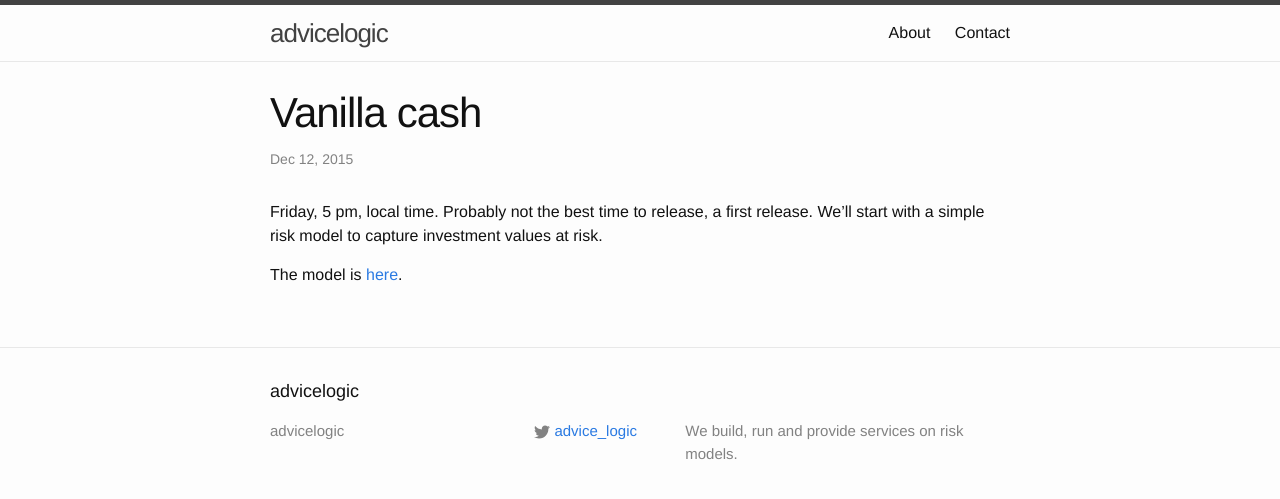
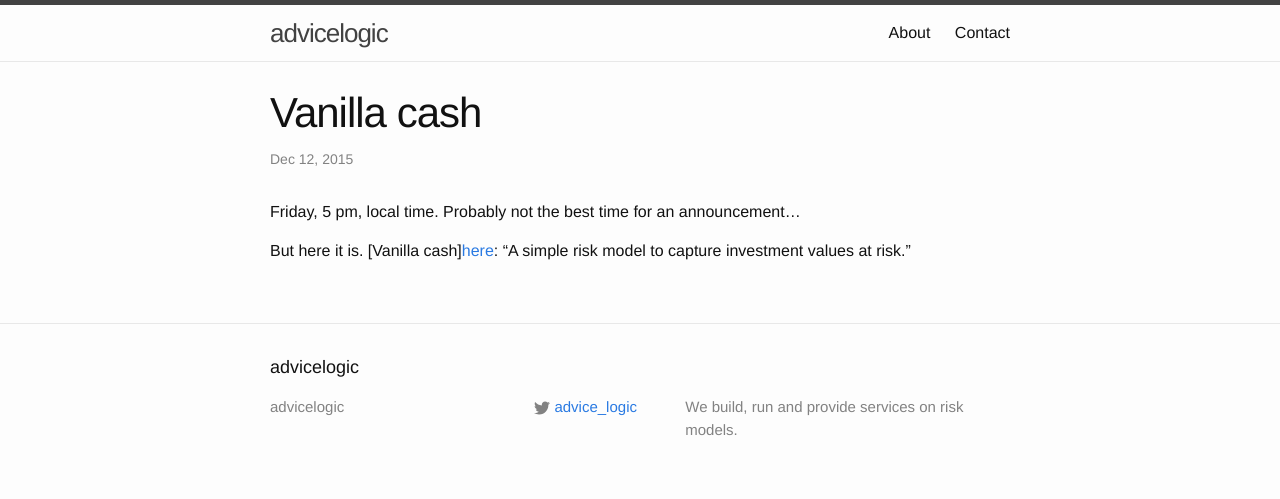
Before and after one commit to advicelogic/advicelogic.github.io, a Jekyll site: the page built from _posts/2015-12-12-first-release.md, in a window 1280 px wide. Shown: the top 499 px of the page. Built offline with Jekyll 4.4.1, drawn with Linux system fonts in a browser that asks for light colours; Markdown is read by kramdown in place of the engine named in the settings.

Commit message:
vanilla cash link to the gh page

```diff
--- a/_posts/2015-12-12-first-release.md
+++ b/_posts/2015-12-12-first-release.md
@@ -5,7 +5,7 @@
 ---
 
 Friday, 5 pm, local time.
-Probably not the best time to release, a first release.
-We'll start with a simple risk model to capture investment values at risk.
+Probably not the best time for an announcement...
 
-The model is [here](https://github.com/advicelogic/vanilla-cash/tree/v1.0.0-alpha).
+But here it is. [Vanilla cash][here](http://advicelogic.github.io/vanilla-cash/):
+"A simple risk model to capture investment values at risk."
```
